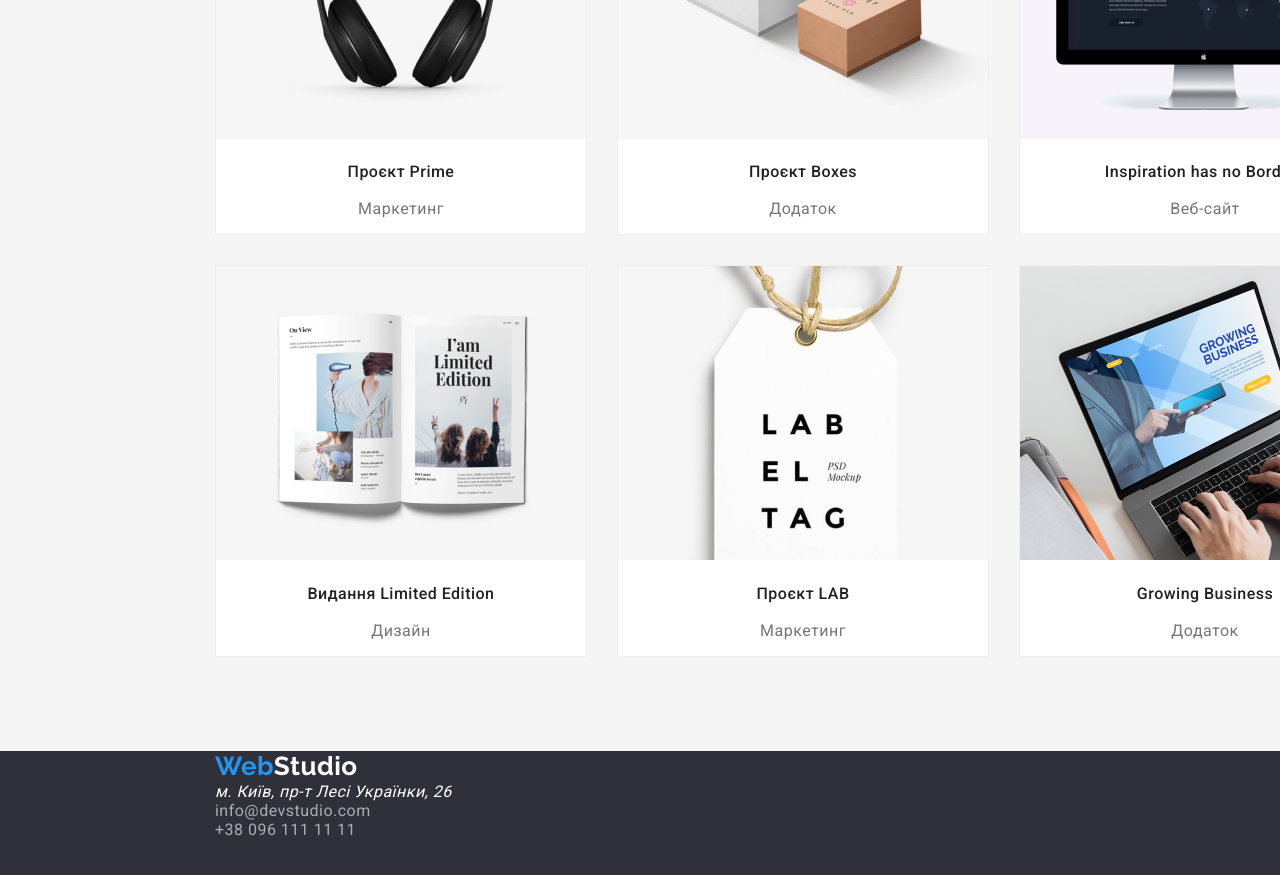
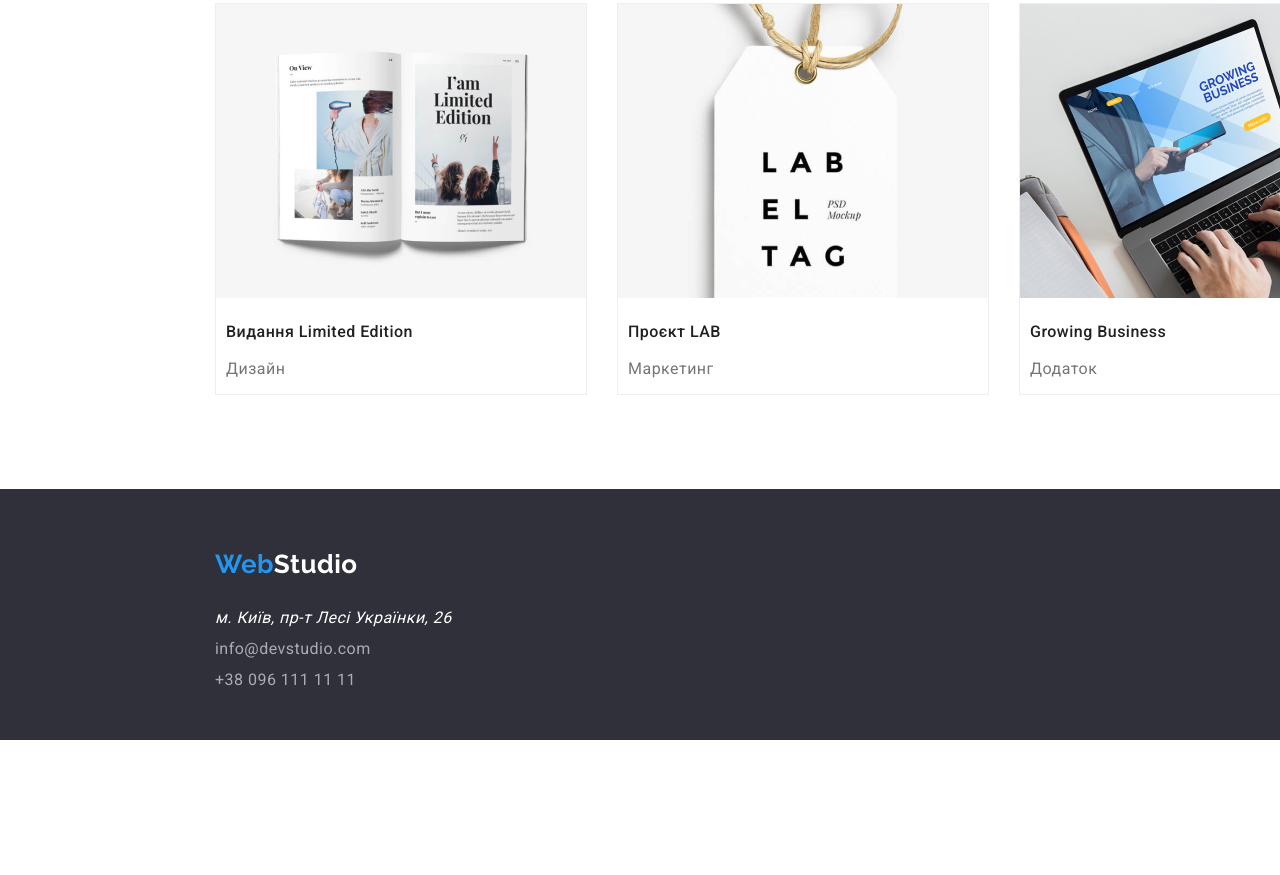
Before and after one commit to Kateryna1994/goit-markup-hw-03, a plain HTML site: page portfolio.html in a window 1280 px wide. Shown: the part 1103-1978 px from the top of the page. After the commit the page ends 1843 px from the top, so only its background shows below. Drawn offline with nearby package versions, Linux system fonts and the light colour scheme.

Commit message:
third homework

```diff
--- a/css/styles.css
+++ b/css/styles.css
@@ -13,6 +13,14 @@ body {
     color: var(--primery-text-color);
     letter-spacing: 0.03em;
 /* хедер */
+}
+.container-header{
+    width: 1200px;
+    padding-left: 15px;
+    padding-right: 15px;
+    margin-left: auto;
+    margin-right: auto;
+    background-color: #FFFFFF;
 }
 .header{
     width: 1600px;
@@ -93,7 +101,7 @@ margin-left: 50px;
     padding-right: 15px;
     margin-left: auto;
     margin-right: auto;
-    background-color: #F5F5F5;
+    background-color: var(--primary-white-color);
 }
 .side-container{
     width: 1200px;
@@ -103,38 +111,37 @@ margin-left: 50px;
     margin-right: auto;
     background-color: #F5F4FA;
 }
-.container-header{
-    width: 1200px;
-    padding-left: 15px;
-    padding-right: 15px;
-    margin-left: auto;
-    margin-right: auto;
-    background-color: #FFFFFF;
-}
+
 .section{
     width: 1600px;
     margin-left: auto;
     margin-right: auto;
     padding-top: 94px;
     padding-bottom: 94px;
-    background-color:#F5F5F5;
 }
 img{
     display: block;
     margin: 0;
 }
+.section-button{
+    width: 1600px;
+    margin-left: auto;
+    margin-right: auto;
+    padding-top: 94px;
+    background-color: var(--primary-white-color);
+}
 
 .button{
+    height: 38px;
     display: flex;
     align-items: center;
     justify-content: center;
-    background-color:#F5F5F5;
+    background-color: var(--primary-white-color);
     margin-left: auto;
     margin-right: auto;
 
 }
 .button-title{
-    margin-top: 94px;
     margin-left: 8px;
     font-family: inherit;
     padding: 6px 22px;
@@ -150,6 +157,7 @@ img{
 
 }
 .button .primary-button{
+    margin-left: 0;
     color: var(--primary-white-color);
     background-color: var(--accent-text-color);
 }
@@ -162,7 +170,6 @@ img{
 }
 .heading{
     color: var(--primery-button-color) ;
-    background-color: #F5F5F5;
     margin-top: 0;
     margin-bottom: 0;
     font-weight: 700;
@@ -180,13 +187,20 @@ img{
     line-height: 1.16;
     text-align: center;
 }
+.section-flex{
+    width: 1600px;
+    margin-left: auto;
+    margin-right: auto;
+    padding-top: 50px;
+    padding-bottom: 94px;
+    background-color: var(--primary-white-color);
+}
 .flex-container{
     padding: 0;
     margin-right: -10px;
     list-style: none;
     display: flex;
-    flex-wrap: wrap;
-    background-color: #F5F5F5;
+    flex-wrap: wrap
 }
 .sidebar-container{
     padding: 0;
@@ -200,6 +214,14 @@ img{
     margin-left: 30px;
     margin-top: 30px;
     border: 1px solid #eeeeee;
+}
+.flex-section:nth-child(-n+3){
+    margin-top: 0;
+}
+.flex-contants{
+    margin: 0;
+    padding: 10px;
+    background-color: var(--primary-white-color);
 }
 
 .flex-title{
@@ -252,7 +274,7 @@ img{
 
 .hero .hero-title{
     color: var(--primary-white-color);
-    margin-top: 0;
+    margin-top: 106px;
     margin-bottom: 30px;
     letter-spacing: 0.06em;
     font-weight: 900;
@@ -282,10 +304,6 @@ img{
     margin-left: 30px;
 }
 
-.items{
-    background: #F5F5F5;
-}
-
 .item{
     margin-top: 0;
     font-weight: 400;
@@ -311,7 +329,7 @@ img{
     margin-bottom: 10px;
     font-weight: 700;
     font-size: 14px;
-    line-height: 1.14;
+    line-height: 1.17;
 }
 
 .desc{
@@ -319,7 +337,7 @@ img{
     height: 72px;
     margin-right:30px;
     margin-top: 0;
-    margin-bottom: 94px;
+    margin-bottom: 118px;
     font-weight: 400;
     font-size: 14px;
     line-height: 1.71;
@@ -329,31 +347,35 @@ img{
 }
 
 /* футер */
+.container-footer{
+    width: 1200px;
+    padding-left: 15px;
+    padding-right: 15px;
+    padding-top: 60px;
+    margin-left: auto;
+    margin-right: auto;
+}
 .footer{
     width: 1600px;
-    height: 252px;
+    height: 251px;
     margin-left: auto;
     margin-right: auto;
     background: #2F303A;
 
 }
-.headline{
-    margin-left: 215px;
-}
+
 .logo-title{
     color: var(--primary-white-color);
 }
 .adress{
-    margin-left: 215px;
+    padding-top: 28px;
     color: var(--primary-white-color);
     font-weight: 400;
     font-size: 16px;
     line-height: 1.19;
     text-decoration: none;
 }
-.contacts-title{
-    margin-left: 215px;
-}
+
 .contacts{
     color: rgba(255, 255, 255, 0.6);
     font-weight: 400;
@@ -361,3 +383,7 @@ img{
     line-height: 1.19;
     text-decoration: none;
 }
+
+.contacts-footer{
+    padding-top: 12px;
+}
--- a/portfolio.html
+++ b/portfolio.html
@@ -32,7 +32,7 @@
     </header>
 
     <main>
-        <section class="section">
+        <section class="section-button">
             <div class="container">
                 <ul class="list button">
                     <li class="button-"> <button type="button" class="primary-button button-title">Усі</button></li>
@@ -43,7 +43,7 @@
                 </ul>
             </div>
         </section>
-    <section class="section items">
+    <section class="section-flex">
         <div class="container">
             <ul class=" flex-container list">
                 <li class="flex-section">
@@ -60,7 +60,7 @@
                     <div class="flex-thumb">
                         <img src="./images/img2.jpg" alt="баскетболісти" width="370">
                     </div>
-                    <div class="flex-contant">
+                    <div class="flex-contants">
                         <h2 class="section-title">Постер New Orlean vs Golden Star</h2>
                         <p class="text">Дизайн</p>
                     </div>
@@ -70,7 +70,7 @@
                     <div class="flex-thumb">
                         <img src="./images/img3.jpg " alt="риба логотип ресторану" width="370">
                     </div>
-                    <div class="flex-contant">
+                    <div class="flex-contants">
                         <h2 class="section-title">Ресторан Seafood</h2>
                         <p class="text">Додаток</p>
                     </div>
@@ -80,7 +80,7 @@
                     <div class="flex-thumb">
                         <img src="./images/img4.jpg" alt="навушники" width="370">
                     </div>
-                    <div class="flex-contant">
+                    <div class="flex-contants">
                         <h2 class="section-title">Проєкт Prime</h2>
                         <p class="text">Маркетинг</p>
                     </div>
@@ -90,7 +90,7 @@
                     <div class="flex-thumb">
                         <img src="./images/img5.jpg" alt="коробки" width="370">
                     </div>
-                    <div class="flex-contant">
+                    <div class="flex-contants">
                         <h2 class="section-title">Проєкт Boxes</h2>
                         <p class="text">Додаток</p>
                     </div>
@@ -100,7 +100,7 @@
                     <div class="flex-thumb">
                         <img src="./images/img6.jpg" alt="монітор комп'ютера" width="370">
                     </div>
-                    <div class="flex-contant">
+                    <div class="flex-contants">
                         <h2 class="section-title">Inspiration has no Borders</h2>
                         <p class="text">Веб-сайт</p>
                     </div>
@@ -110,7 +110,7 @@
                     <div class="flex-thumb">
                         <img src="./images/img7.jpg" alt="журнал" width="370">
                     </div>
-                    <div class="flex-contant">
+                    <div class="flex-contants">
                         <h2 class="section-title">Видання Limited Edition</h2>
                         <p class="text">Дизайн</p>
                     </div>
@@ -120,7 +120,7 @@
                     <div class="flex-thumb">
                         <img src="./images/img8.jpg" alt="єтикетка" width="370">
                     </div>
-                    <div class="flex-contant">
+                    <div class="flex-contants">
                         <h2 class="section-title">Проєкт LAB</h2>
                         <p class="text">Маркетинг</p>
                     </div>
@@ -130,7 +130,7 @@
                     <div class="flex-thumb">
                         <img src="./images/img9.jpg" alt="робота за ноутбуком" width="370">
                     </div>
-                    <div class="flex-contant">
+                    <div class="flex-contants">
                         <h2 class="section-title">Growing Business</h2>
                         <p class="text">Додаток</p>
                     </div>
@@ -143,14 +143,18 @@
     </main>
 
     <footer class="footer">
+        <div class="container-footer">
             <a href="#" class="headline logo">
                 Web<span class="logo-title">Studio</span>
             </a>
             <address class="adress">м. Київ, пр-т Лесі Українки, 26</address>
-        <ul class="contacts-title list">
+            <ul class="contacts-footer list">
                 <li><a href="mailto:" class="contacts">info@devstudio.com</a></li>
-            <li><a href="tel:+" class="contacts">+38 096 111 11 11</a></li>
             </ul>
+            <ul class="contacts-footer list">
+                <li><a href="tel:+" class="mailto contacts">+38 096 111 11 11</a></li>
+            </ul>
+        </div>
     </footer>
 </body>
 </html>
```
Also changed, not shown: index.html (+10 -9 lines). Lines whose indentation alone changed are shown as unchanged.
